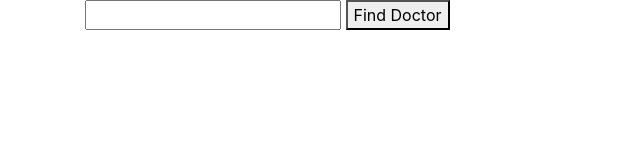
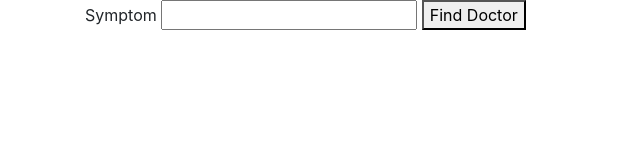
Before and after one commit to reeseglasscock/find-doctor, a website built with webpack: page src/index.html in a window 1280 px wide. Shown: the whole page, without its empty margins (0-640 px from the left). Built offline with nearby package versions, Linux system fonts and the light colour scheme.

Commit message:
add label for input text

```diff
--- a/src/index.html
+++ b/src/index.html
@@ -8,6 +8,7 @@
 </head>
 <body>
     <div class="container">
+        <label for="userSymptom">Symptom</label>
         <input type="text" id="userSymptom">
         <button type="button" id="checkSymptom">Find Doctor</button>
 
```
